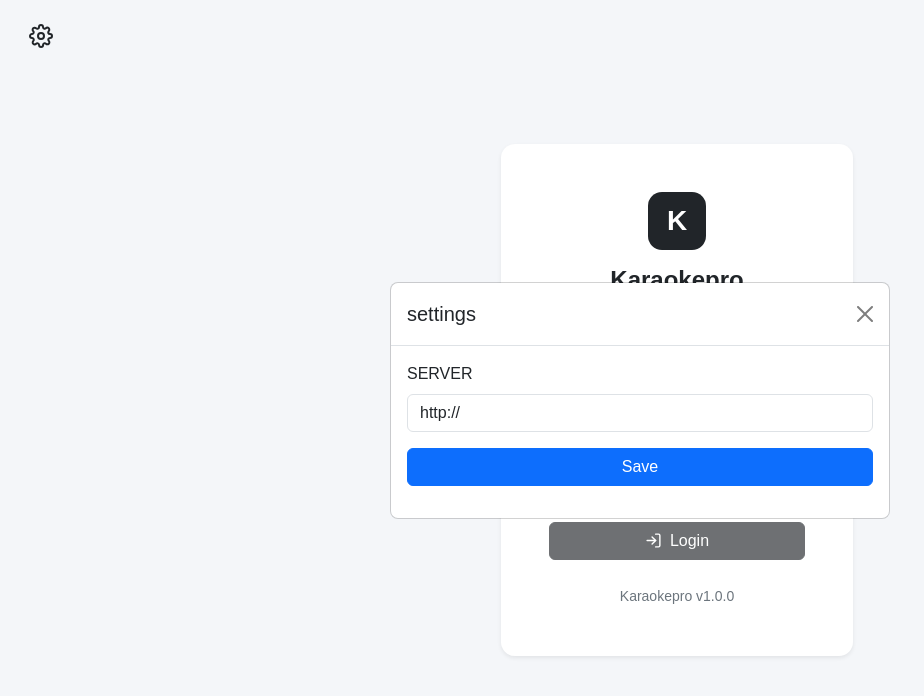
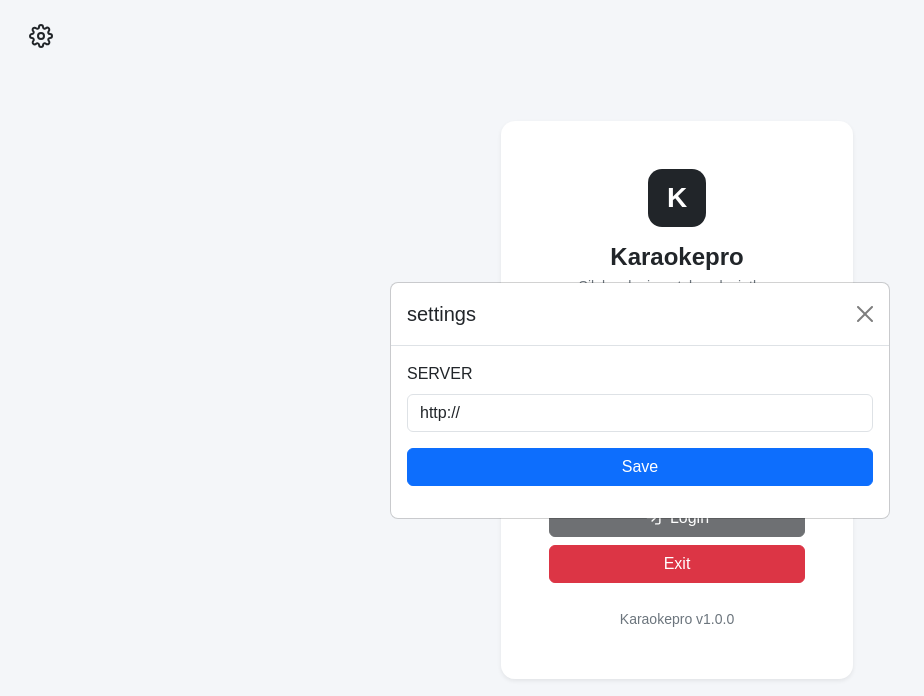
Before and after one commit to masiprand151/karaoke, a React (Vite) app in the folder pos/: page /billing/1#/login in a window 1280 px wide. Shown: the top 696 px of the page, without its empty margins (0-924 px from the left). Built offline with nearby package versions, Linux system fonts and the light colour scheme.

Commit message:
add exit app

```diff
--- a/pos/electron/main.js
+++ b/pos/electron/main.js
@@ -21,6 +21,11 @@ function createWindow() {
   } else {
     win.loadFile(path.join(__dirname, "../dist/index.html"));
   }
+
+  ipcMain.on("app-close", () => {
+    win.close();
+    process.exit(1);
+  });
 }
 
 app.whenReady().then(() => {
--- a/pos/electron/preload.js
+++ b/pos/electron/preload.js
@@ -10,4 +10,5 @@ contextBridge.exposeInMainWorld("electron", {
   printReceipt: ({ html, target }) => {
     return ipcRenderer.invoke("print-receipt", { html, target });
   },
+  closeApp: () => ipcRenderer.send("app-close"),
 });
--- a/pos/src/pages/Login.jsx
+++ b/pos/src/pages/Login.jsx
@@ -163,7 +163,7 @@ function Login() {
                     {/* Login */}
                     <button
                       type="submit"
-                      className="btn btn-dark w-100 d-flex align-items-center justify-content-center gap-2"
+                      className="btn btn-dark w-100 d-flex align-items-center justify-content-center gap-2 mb-2"
                       disabled={loading || (!test && !setting?.server)}
                     >
                       {loading ? (
@@ -182,6 +182,14 @@ function Login() {
                           <span>Login</span>
                         </>
                       )}
+                    </button>
+                    <button
+                      className="btn btn-danger w-100 d-flex align-items-center justify-content-center gap-2"
+                      disabled={loading}
+                      type="button"
+                      onClick={() => window.electron.closeApp()}
+                    >
+                      Exit
                     </button>
                   </form>
 
```
